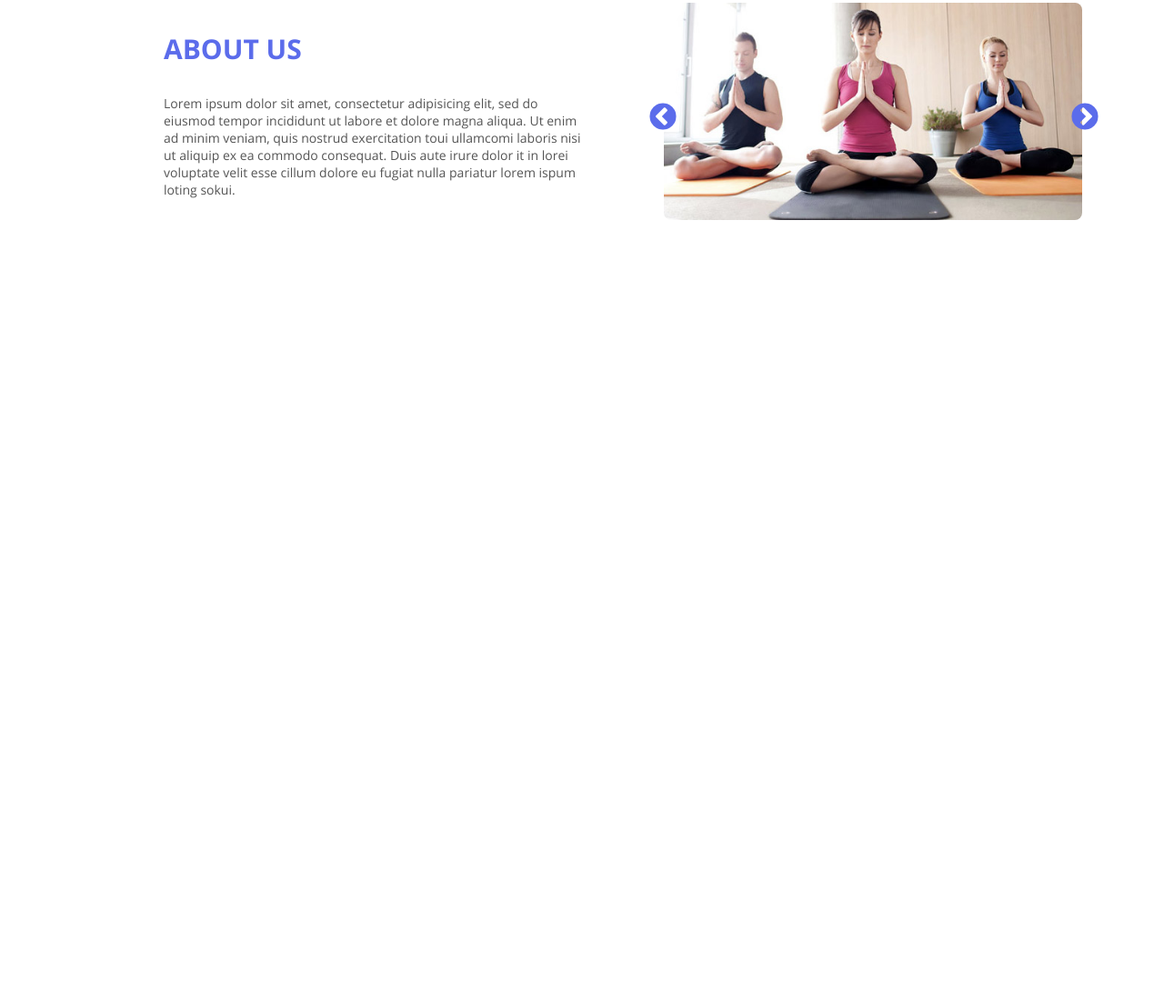
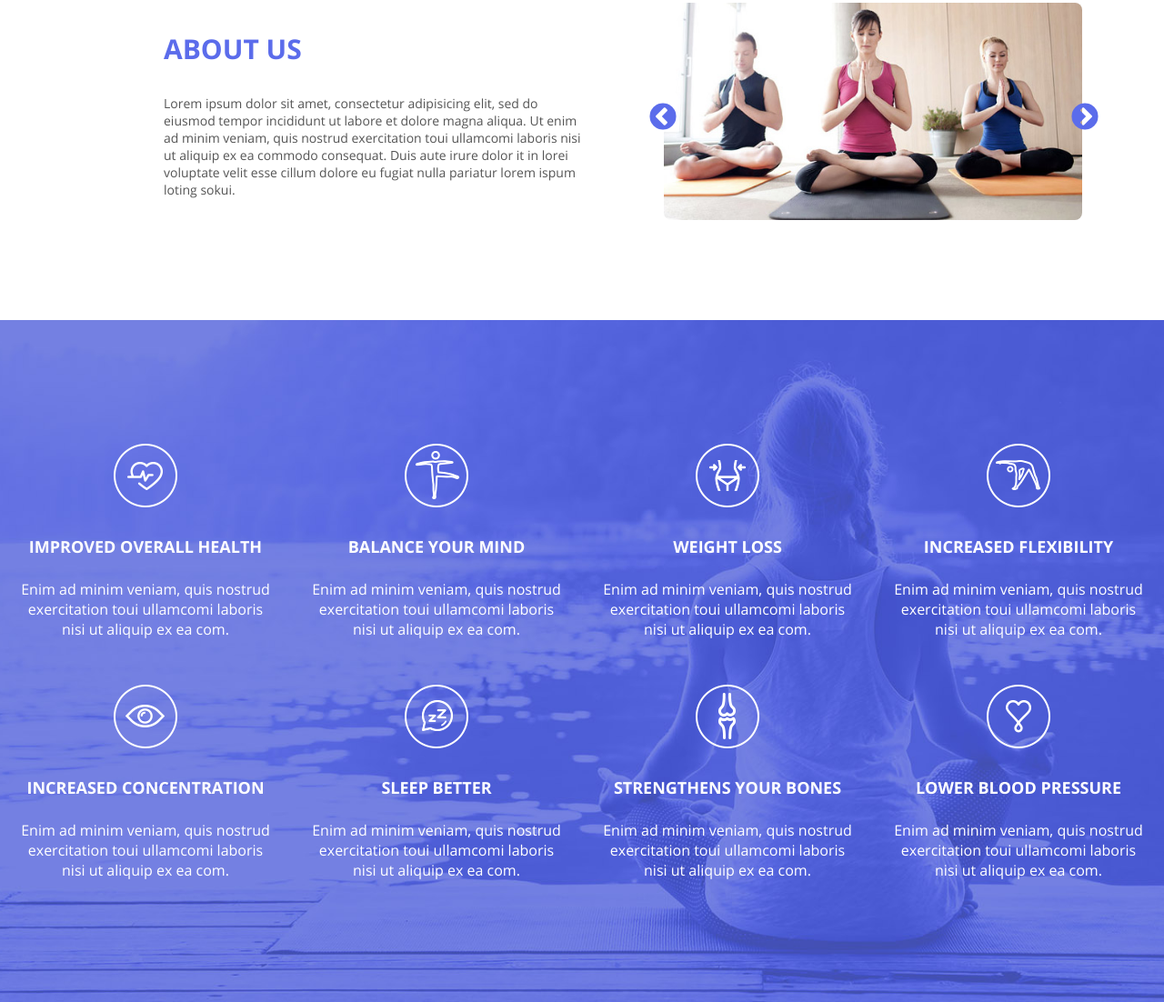
Before and after one commit to arthur12345543/Test1_yoga, a plain HTML site: page index.html in a window 1280 px wide. Shown: the part 2405-3507 px from the top of the page at 91% size. Before the commit the page ends 2757 px from the top, so only its background shows below. Drawn offline with Linux system fonts and the light colour scheme.

Commit message:
adding benefits section

```diff
--- a/css/main.css
+++ b/css/main.css
@@ -578,6 +578,47 @@ h1{
     opacity: 1 !important;
     font-size: 34px !important;
 }
+.benefits{
+    display: block;
+    width: 100%;
+    text-align: center;
+    padding: 110px 0px;
+    background: url("./../images/benefits.jpg") no-repeat center center fixed;
+    -webkit-background-size: cover;
+    -moz-background-size: cover;
+    -o-background-size: cover;
+    background-size: cover;
+    margin-left:auto;
+    margin-right:auto;
+}
+.benefits-wr{
+    display: block;
+    text-align: center;
+    column-count: 4;
+    column-gap: 0px;
+}
+.benefits-wr .item{
+    display: inline-block;
+    text-align: center;
+    width: 285px;
+    margin: 24px 5px;
+}
+.benefits-wr .item img{
+    width: 75px;
+    height: 75px;
+}
+.benefit-title{
+    font-family: "OpenSansBold";
+    font-size: 18px;
+    color: #fff;
+    text-transform: uppercase;
+    margin: 24px 0px;
+}
+.benefit-description{
+    font-family: "OpenSansRegular";
+    font-size: 16px;
+    color: #fff;
+}
 
 @media only screen and (max-width: 1400px){
 
@@ -586,7 +627,10 @@ h1{
 
 }
 @media only screen and (max-width: 1200px){
-
+    .benefits-wr{
+        column-count: 3;
+        column-gap: 0px;
+    }
 }
 @media only screen and (max-width: 1100px){
 
@@ -595,7 +639,10 @@ h1{
 
 }
 @media only screen and (max-width: 1000px){
-
+    .benefits-wr{
+        column-count: 2;
+        column-gap: 0px;
+    }
 }
 @media only screen and (max-width: 950px){
     .gallery{
@@ -615,7 +662,10 @@ h1{
     }
 }
 @media only screen and (max-width: 700px){
-
+    .benefits-wr{
+        column-count: 1;
+        column-gap: 0px;
+    }
 }
 @media only screen and (max-width: 665px){
 
--- a/index.html
+++ b/index.html
@@ -187,6 +187,50 @@
 		</div>
 		<div class="clear"></div>
 	</section>
+	<section class="benefits">
+		<div class="benefits-wr">
+			<div class="item">
+				<img src="images/icon-benefit1.png" alt="benefits image">
+				<div class="benefit-title">IMPROVED OVERALL HEALTH</div>
+				<div class="benefit-description">Enim ad minim veniam, quis nostrud exercitation toui ullamcomi laboris nisi ut aliquip ex ea com.</div>
+			</div>
+			<div class="item">
+				<img src="images/icon-benefit2.png" alt="benefits image">
+				<div class="benefit-title">INCREASED CONCENTRATION</div>
+				<div class="benefit-description">Enim ad minim veniam, quis nostrud exercitation toui ullamcomi laboris nisi ut aliquip ex ea com.</div>
+			</div>
+			<div class="item">
+				<img src="images/icon-benefit3.png" alt="benefits image">
+				<div class="benefit-title">BaLANCE YOUR MIND</div>
+				<div class="benefit-description">Enim ad minim veniam, quis nostrud exercitation toui ullamcomi laboris nisi ut aliquip ex ea com.</div>
+			</div>
+			<div class="item">
+				<img src="images/icon-benefit4.png" alt="benefits image">
+				<div class="benefit-title">SLEEP BETTER</div>
+				<div class="benefit-description">Enim ad minim veniam, quis nostrud exercitation toui ullamcomi laboris nisi ut aliquip ex ea com.</div>
+			</div>
+			<div class="item">
+				<img src="images/icon-benefit5.png" alt="benefits image">
+				<div class="benefit-title">WEIGHT LOSS</div>
+				<div class="benefit-description">Enim ad minim veniam, quis nostrud exercitation toui ullamcomi laboris nisi ut aliquip ex ea com.</div>
+			</div>
+			<div class="item">
+				<img src="images/icon-benefit6.png" alt="benefits image">
+				<div class="benefit-title">STRENGTHENS YOUR BONES</div>
+				<div class="benefit-description">Enim ad minim veniam, quis nostrud exercitation toui ullamcomi laboris nisi ut aliquip ex ea com.</div>
+			</div>
+			<div class="item">
+				<img src="images/icon-benefit7.png" alt="benefits image">
+				<div class="benefit-title">INCREASED FLEXIBILITY</div>
+				<div class="benefit-description">Enim ad minim veniam, quis nostrud exercitation toui ullamcomi laboris nisi ut aliquip ex ea com.</div>
+			</div>
+			<div class="item">
+				<img src="images/icon-benefit8.png" alt="benefits image">
+				<div class="benefit-title">LOWER BLOOD PRESSURE</div>
+				<div class="benefit-description">Enim ad minim veniam, quis nostrud exercitation toui ullamcomi laboris nisi ut aliquip ex ea com.</div>
+			</div>
+		</div>
+	</section>
 	<script src="js/jquery-3.2.1.min.js"></script>
 	<script src="js/SmoothScroll.js"></script>
 	<script src="js/slick.min.js"></script>
```
Also changed, not shown: images/benefits-1200.jpg (added), images/benefits-700.jpg (added), images/benefits.jpg (added), images/icon-benefit1.png (added), images/icon-benefit2.png (added), images/icon-benefit3.png (added), images/icon-benefit4.png (added), images/icon-benefit5.png (added), images/icon-benefit6.png (added), images/icon-benefit7.png (added), images/icon-benefit8.png (added).
